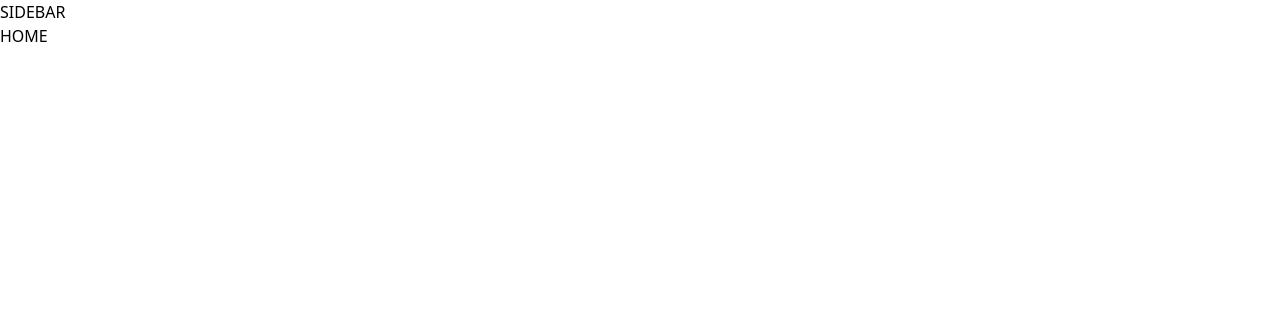
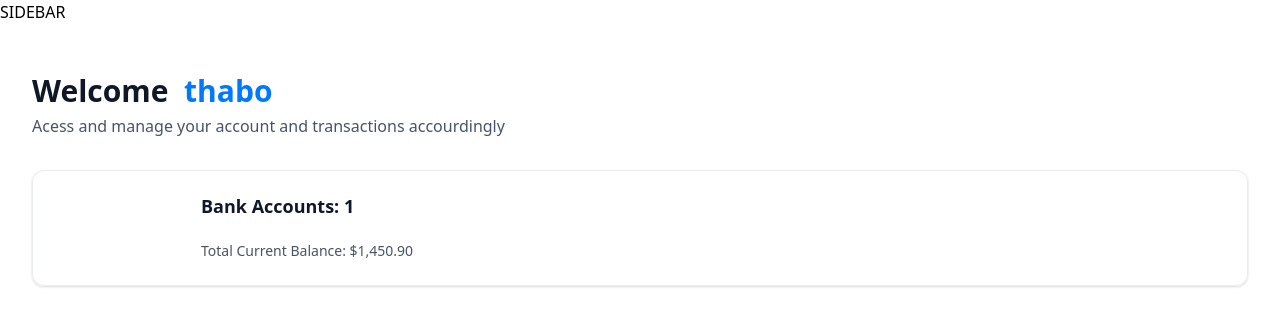
Before and after one commit to lefahla/bankingapp, a Next.js app: page / in a window 1280 px wide. Shown: the top 326 px of the page. Built offline with nearby package versions, Linux system fonts and the light colour scheme.

Commit message:
implement Bank balance component

```diff
--- a/app/(root)/page.tsx
+++ b/app/(root)/page.tsx
@@ -1,9 +1,28 @@
+import HeaderBox from "@/components/HeaderBox";
+import TotalBalanceBox from "@/components/TotalBalanceBox";
 import Image from "next/image";
 
 export default function Home() {
+  const User = {firstname: 'thabo', lastname: 'nthako'};
   return (
-    <main>
-      HOME
-    </main>
+  <section className="home">
+    <div className="home-content">
+      <header className="home-header">
+        <HeaderBox
+          type="greeting"
+          title="Welcome"
+          user={User?.firstname || 'Guest'}
+          subtext="Acess and manage your account and transactions accourdingly"
+        />
+
+        <TotalBalanceBox
+          accounts = {[]}
+          totalBanks = {1}
+          totalCurrentBalance = {1450.90}
+
+        />
+      </header>
+    </div>
+  </section>
   );
 }
--- /dev/null
+++ b/components/HeaderBox.tsx
@@ -0,0 +1,26 @@
+function HeaderBox ({
+    type="title",
+    title,
+    user,
+    subtext
+}: HeaderBoxProps){
+  return (
+    <div className="header-box">
+        <h1 className="header-box-title">{title}
+        {
+            type === 'greeting' && (
+                <span className="text-bankGradient">
+                    &nbsp; {user}
+                </span>
+            )
+        }
+        </h1>
+        <p className="header-box-subtext">
+            {subtext}
+        </p>
+
+    </div>
+  )
+}
+
+export default HeaderBox
--- /dev/null
+++ b/components/TotalBalanceBox.tsx
@@ -0,0 +1,30 @@
+import { formatAmount } from "@/lib/utils"
+
+
+const TotalBalanceBox = ({
+        accounts = [], totalBanks , totalCurrentBalance
+     }): TotalBalanceBoxProps => {
+  return (
+
+    <section className="total-balance">
+        <div className="total-balance-chart">
+            {/* DoughnutChat  */}
+        </div>
+
+        <div className="flex flex-col gap-6 gap-6">
+          <h2 className="header-2">
+            Bank Accounts: {totalBanks}
+          </h2>
+
+          <div className="flex flex-col gap-2">
+            <p className="total-balance-label">
+              Total Current Balance: {
+                formatAmount(totalCurrentBalance)}
+            </p>
+              </div>
+        </div>
+    </section>
+  )
+}
+
+export default TotalBalanceBox
--- a/package.json
+++ b/package.json
@@ -15,6 +15,7 @@
     "lucide-react": "^0.378.0",
     "next": "14.2.3",
     "node": "^18.17.0",
+    "query-string": "^9.0.0",
     "react": "^18",
     "react-dom": "^18",
     "tailwind-merge": "^2.3.0",
--- a/types/index.d.ts
+++ b/types/index.d.ts
@@ -202,7 +202,7 @@
   appwriteItemId?: string;
 }
 
-declare interface TotlaBalanceBoxProps {
+declare interface TotalBalanceBoxProps {
   accounts: Account[];
   totalBanks: number;
   totalCurrentBalance: number;
```
Also changed, not shown: 1 other file (tests, documents, lock files or other folders).
